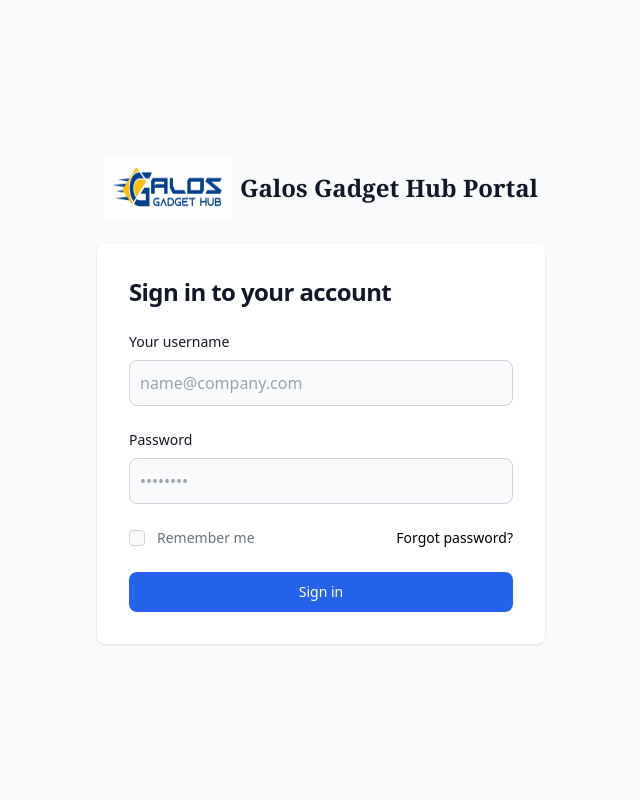
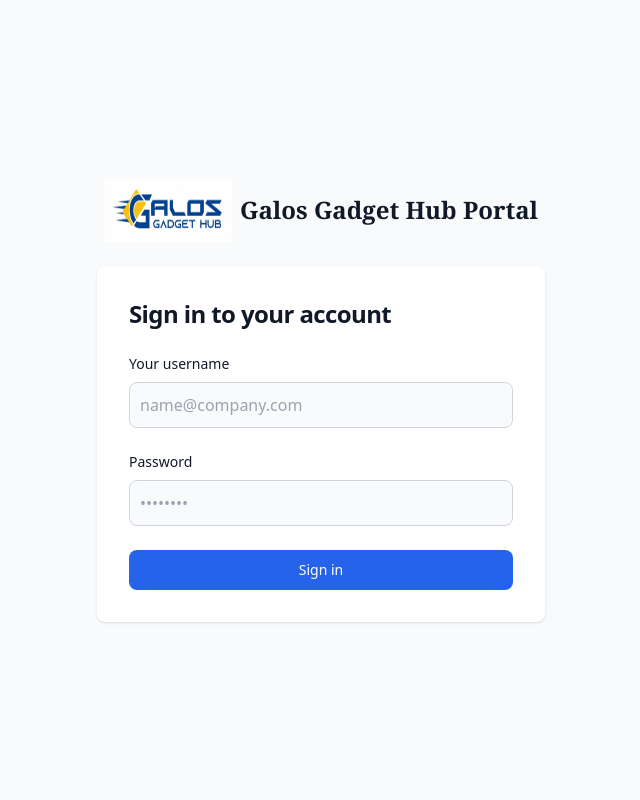
Before and after one commit to johnaljennegalos/django-pos-scanner, a Django app: page /login/ in a window 1280 px wide. Shown: the whole page, without its empty margins (319-959 px from the left). Run offline with Django 5.2, Linux system fonts and the light colour scheme; some libraries are stand-ins or nearby versions.

Commit message:
fix: fix the login  UI

```diff
--- a/accounts/templates/accounts/login.html
+++ b/accounts/templates/accounts/login.html
@@ -30,17 +30,17 @@
                       <label for="password" class="block mb-2 text-sm font-medium text-gray-900 dark:text-white">Password</label>
                       <input type="password" name="password" id="password" placeholder="••••••••" class="bg-gray-50 border border-gray-300 text-gray-900 rounded-lg focus:ring-primary-600 focus:border-primary-600 block w-full p-2.5 dark:bg-gray-700 dark:border-gray-600 dark:placeholder-gray-400 dark:text-white dark:focus:ring-blue-500 dark:focus:border-blue-500" required="">
                   </div>
-                  <div class="flex items-center justify-between">
-                      <div class="flex items-start">
-                          <div class="flex items-center h-5">
-                            <input id="remember" aria-describedby="remember" type="checkbox" class="w-4 h-4 border border-gray-300 rounded bg-gray-50 focus:ring-3 focus:ring-primary-300 dark:bg-gray-700 dark:border-gray-600 dark:focus:ring-primary-600 dark:ring-offset-gray-800" required="">
-                          </div>
-                          <div class="ml-3 text-sm">
-                            <label for="remember" class="text-gray-500 dark:text-gray-300">Remember me</label>
-                          </div>
-                      </div>
-                      <a href="#" class="text-sm font-medium text-primary-600 hover:underline dark:text-primary-500">Forgot password?</a>
-                  </div>
+<!--                  <div class="flex items-center justify-between">-->
+<!--                      <div class="flex items-start">-->
+<!--                          <div class="flex items-center h-5">-->
+<!--                            <input id="remember" aria-describedby="remember" type="checkbox" class="w-4 h-4 border border-gray-300 rounded bg-gray-50 focus:ring-3 focus:ring-primary-300 dark:bg-gray-700 dark:border-gray-600 dark:focus:ring-primary-600 dark:ring-offset-gray-800" required="">-->
+<!--                          </div>-->
+<!--                          <div class="ml-3 text-sm">-->
+<!--                            <label for="remember" class="text-gray-500 dark:text-gray-300">Remember me</label>-->
+<!--                          </div>-->
+<!--                      </div>-->
+<!--                      <a href="#" class="text-sm font-medium text-primary-600 hover:underline dark:text-primary-500">Forgot password?</a>-->
+<!--                  </div>-->
                   <button type="submit" class="w-full text-white bg-blue-600 hover:bg-blue-700 focus:ring-4 focus:outline-none focus:ring-blue-300 font-medium rounded-lg text-sm px-5 py-2.5 text-center dark:bg-blue-600 dark:hover:bg-blue-700 dark:focus:ring-blue-800">
                       Sign in
                   </button>
```
